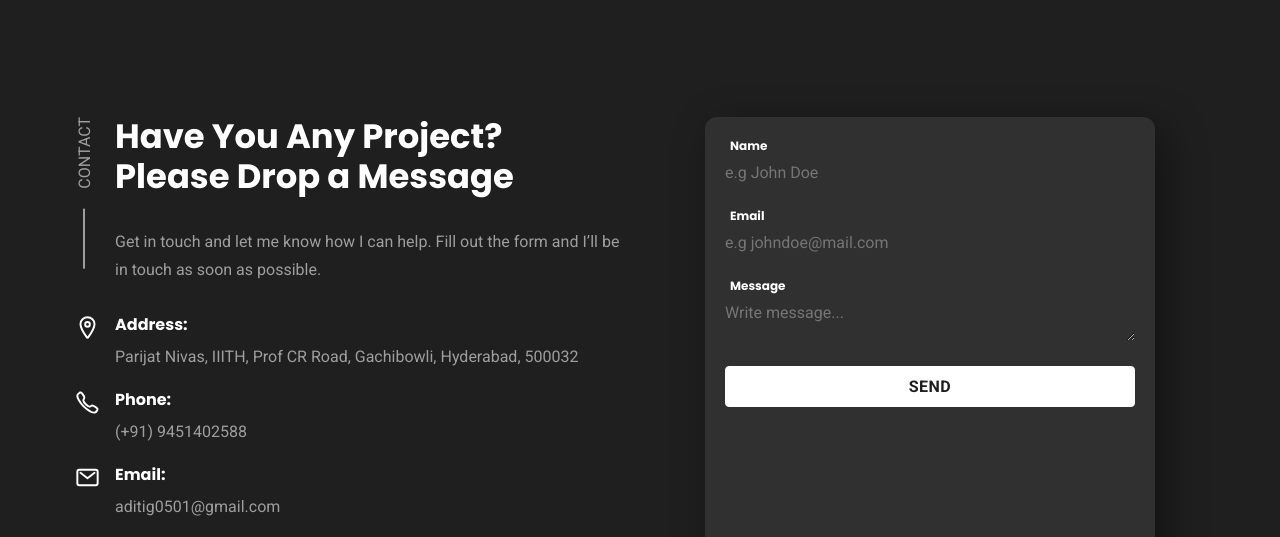
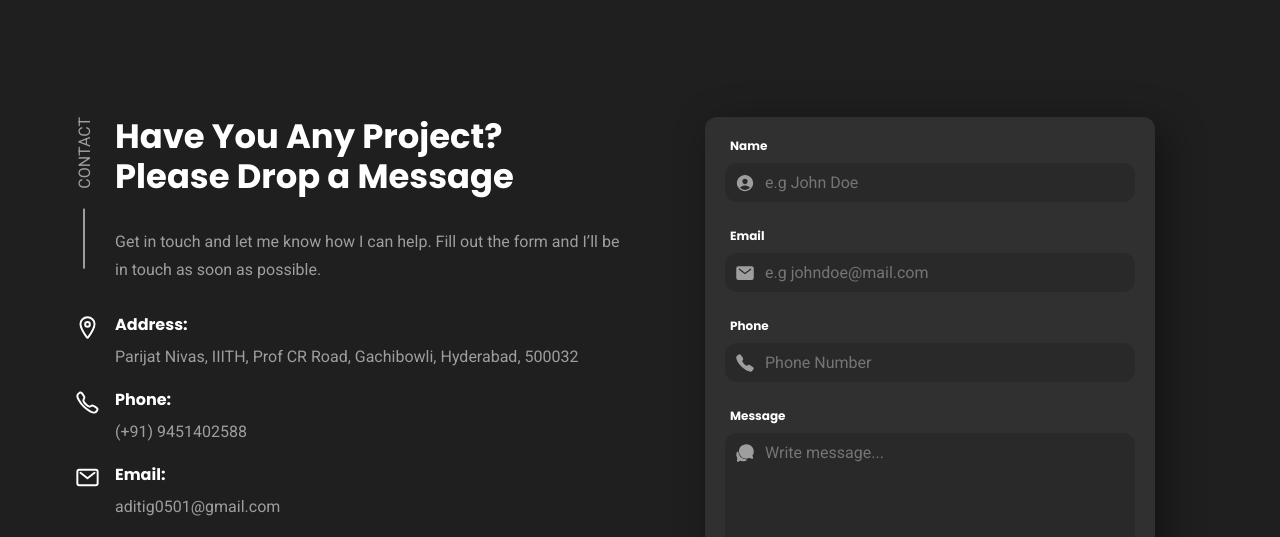
Before and after one commit to aditig05/aditig05.github.io, a plain HTML site: page index.html in a window 1280 px wide. Shown: the part 3370-3907 px from the top of the page. Drawn offline with nearby package versions, Linux system fonts and the light colour scheme; a web font is replaced by a local one.

Commit message:
editing index.html

```diff
--- a/index.html
+++ b/index.html
@@ -837,7 +837,7 @@
 
         </div>
 
-        <!-- <form action="send_email.php" method="POST" class="contact-form">
+        <form id="contact-form" class="contact-form">
 
           <div class="form-wrapper">
 
@@ -899,10 +899,10 @@
 
           <button type="submit" class="btn btn-primary">Send</button>
 
-        </form> -->
+        </form>
 
 
-        <form id="contactForm" class="contact-form">
+        <!-- <form id="contactForm" class="contact-form">
           <div class="form-wrapper">
             <label for="name" class="form-label">Name</label>
             <input type="text" name="name" id="name" required placeholder="e.g John Doe">
@@ -916,7 +916,7 @@
             <textarea name="message" id="message" required placeholder="Write message..."></textarea>
           </div>
           <button type="submit" class="btn btn-primary">Send</button>
-        </form>
+        </form> -->
 
 
         <script src="https://cdn.emailjs.com/dist/email.min.js"></script>
```
